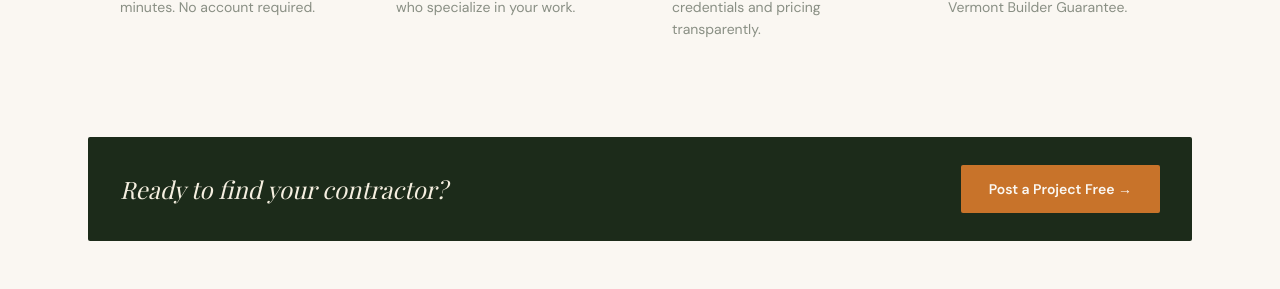
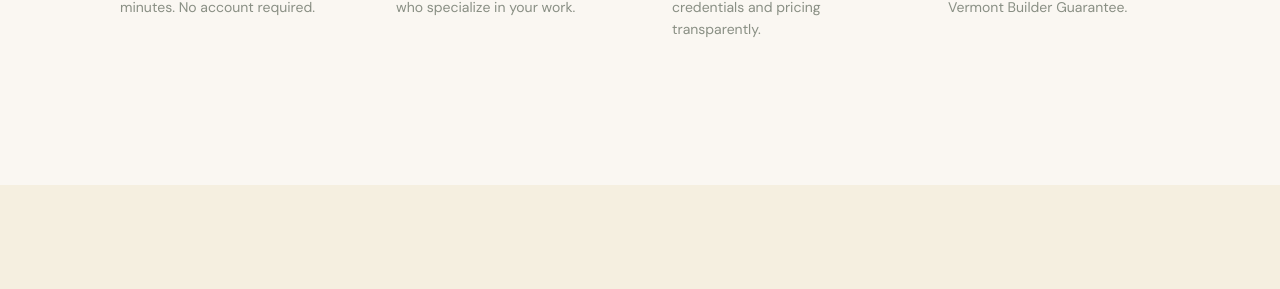
Before and after one commit to alderprojects/alder-projects-site, a Next.js app: page / in a window 1280 px wide. Shown: the part 1380-1669 px from the top of the page. Built offline with nearby package versions, Linux system fonts and the light colour scheme.

Commit message:
Update HowItWorks.tsx

```diff
--- a/src/components/HowItWorks.tsx
+++ b/src/components/HowItWorks.tsx
@@ -21,10 +21,6 @@ export default function HowItWorks() {
             </div>
           ))}
         </div>
-        <div className="mt-16 reveal flex flex-col sm:flex-row items-center justify-between gap-6 bg-[#1C2B1A] px-8 py-7 rounded-sm">
-          <p className="font-display text-2xl text-[#F5EFE0] font-medium italic">Ready to find your contractor?</p>
-          <a href="#submit-project" className="shrink-0 px-7 py-3.5 bg-[#C8732A] hover:bg-[#A84E1A] text-[#FAF7F2] text-sm font-semibold rounded-sm">Post a Project Free →</a>
-        </div>
       </div>
     </section>
   )
```
